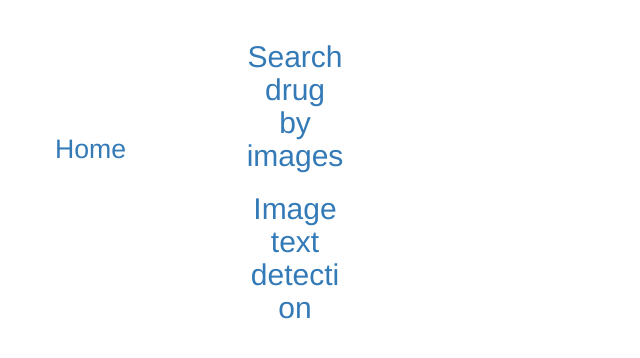
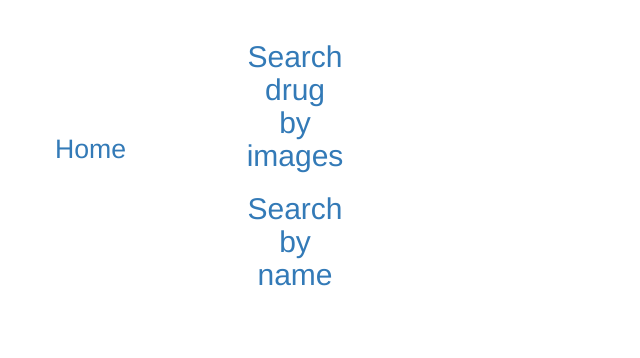
Before and after one commit to Min-Hae/Medisound, a Django app: page /test_web/ in a window 1280 px wide. Shown: the top 358 px of the page, without its empty margins (0-640 px from the left). Run offline with Django 3.2, Linux system fonts and the light colour scheme; some libraries are stand-ins or nearby versions.

Commit message:
2020.06.10 commit- add(search by name)

```diff
--- a/templates/main.html
+++ b/templates/main.html
@@ -1,6 +1,6 @@
 {% extends "base.html" %}
 
 {% block content %}
-    <h2><a href="{% url 'search-drug' %}">Search drug by images</a></h2>
-    <h2><a href="{% url 'get-text' %}">Image text detection</a></h2>
+    <h2><a href="{% url 'search-img' %}">Search drug by images</a></h2>
+    <h2><a href="{% url 'search-name' %}">Search by name</a></h2>
 {% endblock %}
--- a/test_web/urls.py
+++ b/test_web/urls.py
@@ -3,7 +3,7 @@ from test_web import views
 
 urlpatterns = [
     path('', views.main, name='main'),
-    path('search', views.search_drug, name='search-drug'),
-    path('text', views.text_detect, name='get-text'),
+    path('search', views.search_drug_img, name='search-img'),
+    path('text', views.search_drug_name, name='search-name'),
     path('drug/<int:pk>', views.DrugDetailView.as_view(), name='drug-detail'),
 ]
--- a/test_web/views.py
+++ b/test_web/views.py
@@ -10,7 +10,7 @@ def main(request):
     return render(request, 'main.html')
 
 
-def search_drug(request):
+def search_drug_img(request):
     if request.method == 'POST':
         form = ImgForm(request.POST, request.FILES)
         if form.is_valid():
@@ -23,22 +23,16 @@ def search_drug(request):
             return render(request, 'test-web/search-results.html', context=context)
     else:
         form = ImgForm()
-    return render(request, 'test-web/search-drug.html', {'form': form})
+    return render(request, 'test-web/search-img.html', {'form': form})
 
 
-def text_detect(request):
-    if request.method == 'POST':
-        form = ImgForm(request.POST, request.FILES)
-        if form.is_valid():
-            f = './media/image/'+str(request.FILES['img'])
-            form.save()
-            img_text = get_text.get_text(f)
-            os.remove(f)
-            context = {'text': img_text}
-            return render(request, 'test-web/text-results.html', context=context)
-    else:
-        form = ImgForm()
-    return render(request, 'test-web/get-text.html', {'form': form})
+def search_drug_name(request):
+    search_name = request.GET.get('search_box', '')
+    if search_name:
+        result = Drug.objects.filter(name__icontains=search_name).values()
+        context = {'drug_list': result, 'cnt': result.count()}
+        return render(request, 'test-web/search-results.html', context=context)
+    return render(request, 'test-web/search-name.html')
 
 
 class DrugDetailView(generic.DetailView):
```
Also changed, not shown: templates/test-web/get-text.html (deleted, +0 -10 lines), templates/test-web/search-name.html (added, +9 -0 lines), templates/test-web/text-results.html (deleted, +0 -7 lines), templates/test-web/search-img.html (renamed from templates/test-web/search-drug.html).
